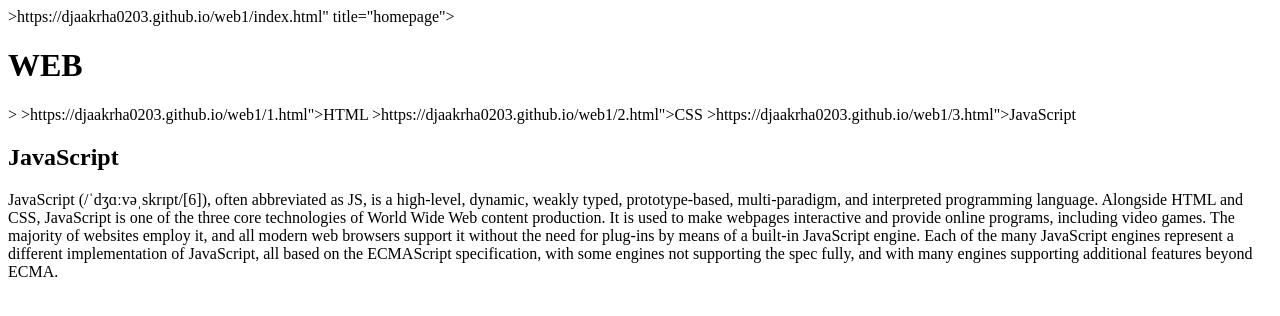
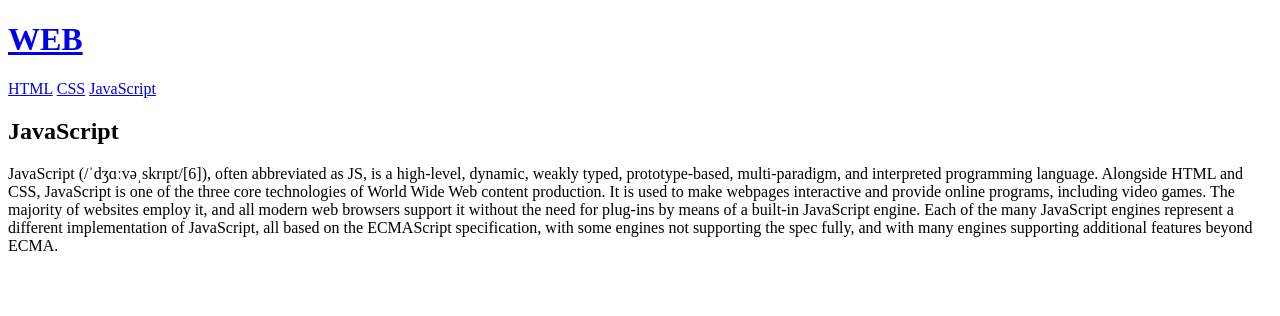
Before and after one commit to djaakrha0203/web1, a plain HTML site: page 3.html in a window 1280 px wide. Drawn offline with Linux system fonts and the light colour scheme.

Commit message:
Update 3.html

```diff
--- a/3.html
+++ b/3.html
@@ -5,11 +5,10 @@
   <meta charset="utf-8">
 </head>
 <body>
->https://djaakrha0203.github.io/web1/index.html" title="homepage"><h1>WEB</h1></a>
->
->https://djaakrha0203.github.io/web1/1.html">HTML</a></li>
->https://djaakrha0203.github.io/web1/2.html">CSS</a></li>
->https://djaakrha0203.github.io/web1/3.html">JavaScript</a></li>
+<a href="https://djaakrha0203.github.io/web1/index.html" title="homepage"><h1>WEB</h1></a>
+<a href="https://djaakrha0203.github.io/web1/1.html">HTML</a></li>
+<a href="https://djaakrha0203.github.io/web1/2.html">CSS</a></li>
+<a href="https://djaakrha0203.github.io/web1/3.html">JavaScript</a></li>
   </ol>
   <h2>JavaScript</h2>
   <p>JavaScript (/ˈdʒɑːvəˌskrɪpt/[6]), often abbreviated as JS, is a high-level, dynamic, weakly typed, prototype-based, multi-paradigm, and interpreted programming language. Alongside HTML and CSS, JavaScript is one of the three core technologies of World Wide Web content production. It is used to make webpages interactive and provide online programs, including video games. The majority of websites employ it, and all modern web browsers support it without the need for plug-ins by means of a built-in JavaScript engine. Each of the many JavaScript engines represent a different implementation of JavaScript, all based on the ECMAScript specification, with some engines not supporting the spec fully, and with many engines supporting additional features beyond ECMA.</p>
```
